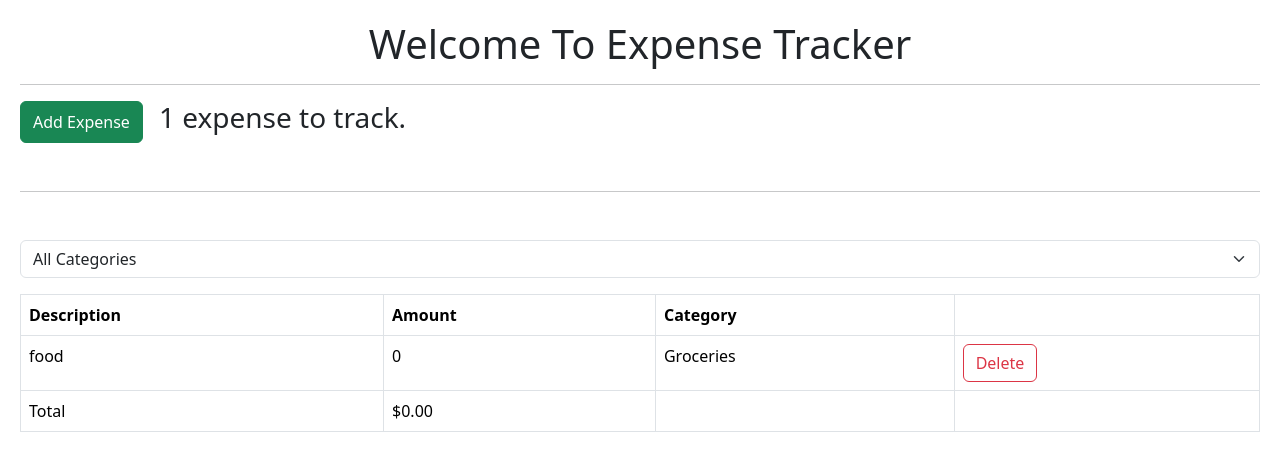
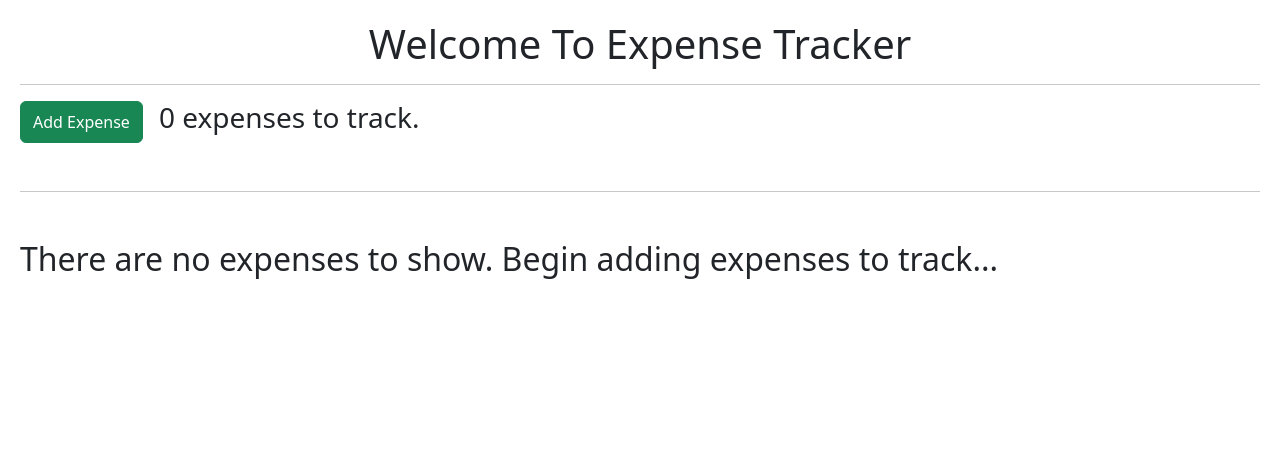
Before and after one commit to Shelton-beep/expense-tracker, a React (Vite) app: page / in a window 1280 px wide. Shown: the top 470 px of the page. Built offline with nearby package versions, Linux system fonts and the light colour scheme.

Commit message:
dynamically assigned Expense array

```diff
--- a/src/App.tsx
+++ b/src/App.tsx
@@ -1,17 +1,15 @@
 import { useState } from "react";
 import "./App.css";
-import { ExpenseList } from "./components/expense/ExpenseList";
+import { Expense, ExpenseList } from "./components/expense/ExpenseList";
 import { ExpenseFilter } from "./components/expense/ExpenseFilter";
 import ModalDialog from "./components/expense/Modal";
 
 function App() {
   const [selectedCategory, setSelectedCategory] = useState("");
-  const [expenses, setExpenses] = useState([
-    { id: 1, description: "food", amount: 0, category: "Groceries" },
-  ]);
+  const [expenses, setExpenses] = useState<Expense[]>([]);
 
   const visibleExpenses = selectedCategory
-    ? expenses.filter((e) => e.category === selectedCategory)
+    ? expenses.filter((e: Expense) => e.category === selectedCategory)
     : expenses;
 
   const noun = visibleExpenses.length === 1 ? "expense" : "expenses";
@@ -23,7 +21,11 @@ function App() {
         <hr />
       </div>
       <div className="mb-5 d-flex gap-3">
-        <ModalDialog handleSubmit={() => console.log("submitted")} />
+        <ModalDialog
+          handleSubmit={(expense: Expense) =>
+            setExpenses([...expenses, { ...expense, id: expenses.length + 1 }])
+          }
+        />
         <h3>
           {visibleExpenses.length} {noun} to track.
         </h3>
--- a/src/components/expense/ExpenseList.tsx
+++ b/src/components/expense/ExpenseList.tsx
@@ -13,7 +13,7 @@ interface Props {
 export const ExpenseList = ({ expenses, onDelete }: Props) => {
   if (expenses.length === 0)
     return (
-      <h2>There are no expenses to show. Begin adding expenses to track</h2>
+      <h2>There are no expenses to show. Begin adding expenses to track...</h2>
     );
   return (
     <>
--- a/src/components/expense/Modal.tsx
+++ b/src/components/expense/Modal.tsx
@@ -3,7 +3,7 @@ import { Modal, Button } from "react-bootstrap";
 import { ExpenseForm } from "./ExpenseForm";
 
 interface Props {
-  handleSubmit: () => void;
+  handleSubmit: (expense: any) => void;
 }
 
 function ModalDialog({ handleSubmit }: Props) {
```
